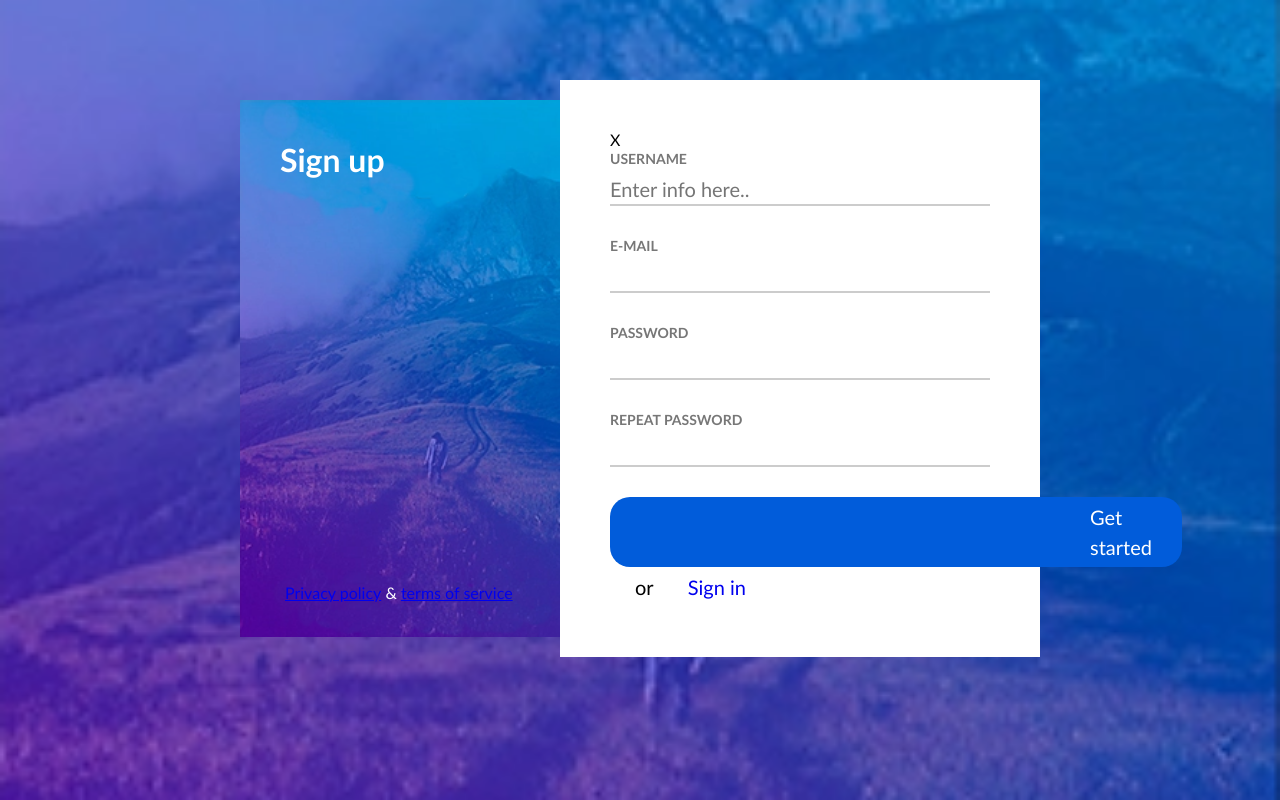
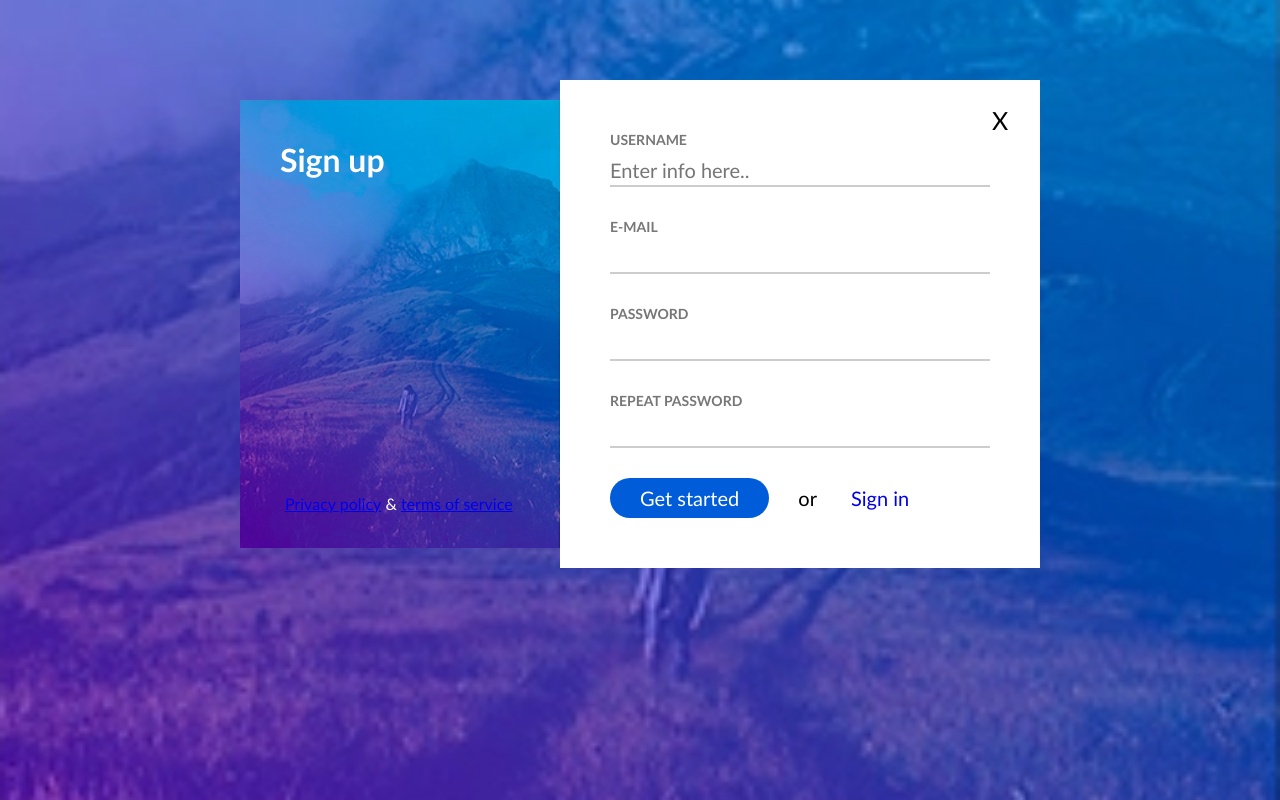
Before and after one commit to VilijaKveine/4-sign-in, a plain HTML site: page index.html in a window 1280 px wide. Drawn offline with Linux system fonts and the light colour scheme.

Commit message:
initial style

```diff
--- a/css/button.css
+++ b/css/button.css
@@ -1,7 +1,7 @@
 .btn {
     display: inline-block;
     padding: 5px;
-    padding-left: 30pc;
+    padding-left: 30px;
     padding-right: 30px;
     background-color: #015CDA;
     color: #fff;
--- a/index.html
+++ b/index.html
@@ -9,8 +9,11 @@
     <link rel="stylesheet" href="./css/button.css">
     <link rel="stylesheet" href="./css/form.css">
     <link rel="stylesheet" href="./css/main.css">
+
+
 </head>
 <body>
+    <div class="background"></div>
     <main class="container">
         <div class="left">
             <h1>Sign up</h1>
@@ -21,7 +24,7 @@
             </footer>
         </div>
         <div class="right">
-            <div>X</div>
+            <div class="close">X</div>
             <form>
                 <div class="form-row">
                     <label for="slapyvardis">Username</label>
```
